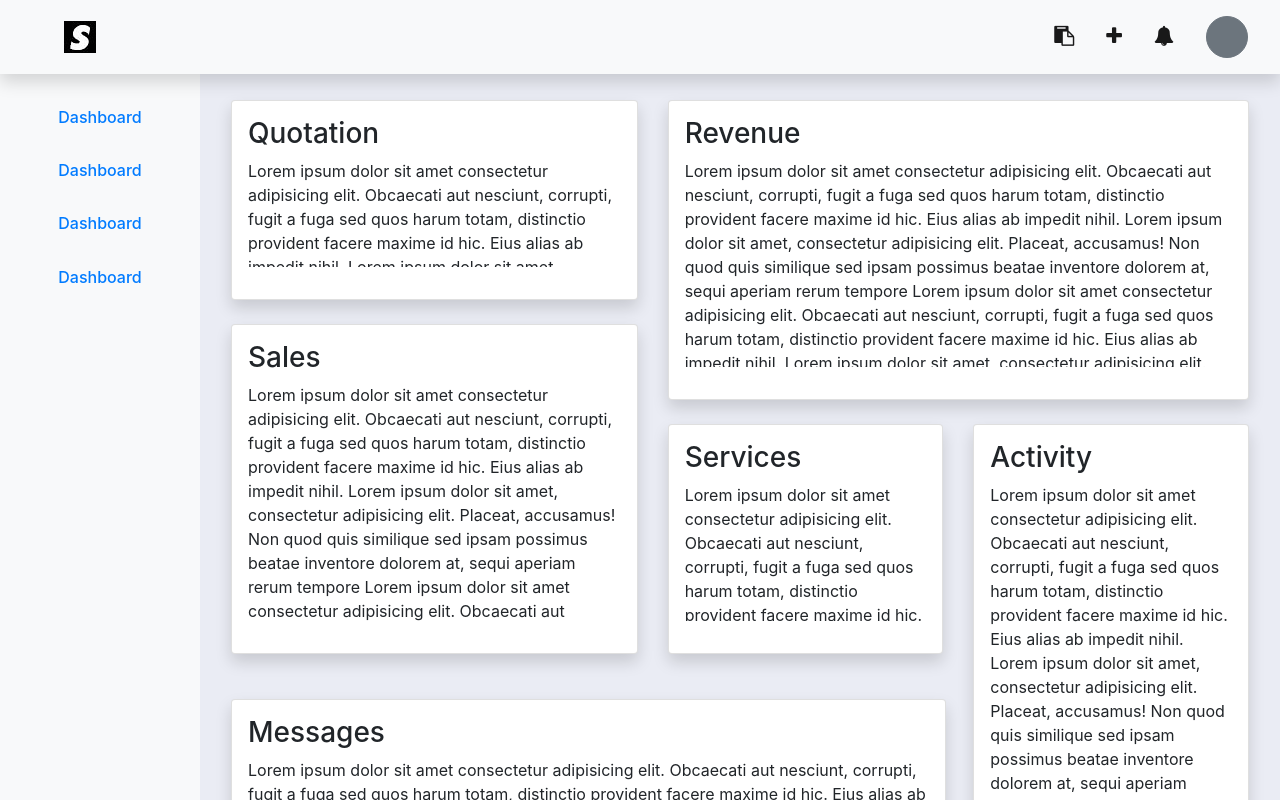
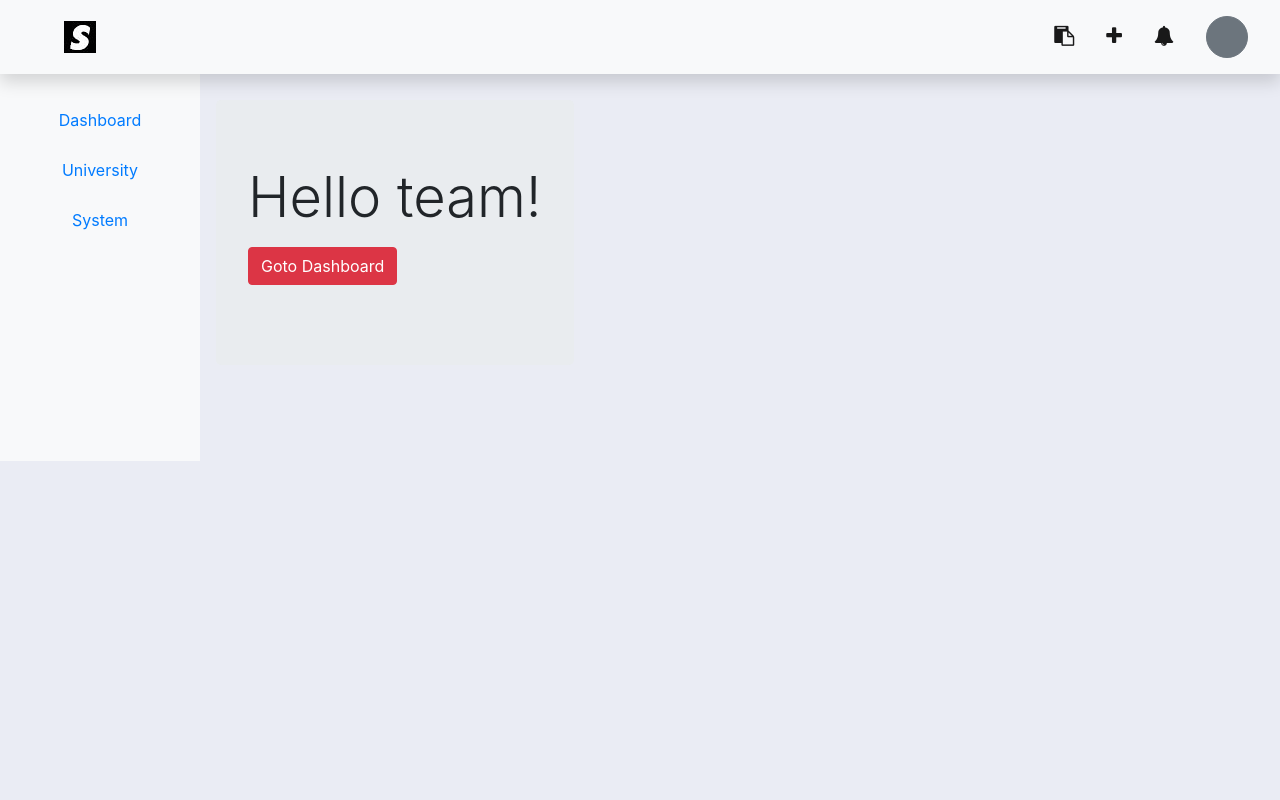
Before and after one commit to kaushikbhat07/starwisp-admin, a React (Create React App) app: page /hello in a window 1280 px wide. Shown: the top 800 px of the page. Built offline with nearby package versions, Linux system fonts and the light colour scheme.

Commit message:
React router

```diff
--- a/src/App.js
+++ b/src/App.js
@@ -1,26 +1,17 @@
 import React from 'react';
-import Main from "./components/layout/Main";
-import Navigation from "./components/layout/Navigation";
-import Sidebar from "./components/layout/Sidebar";
-// import Footer from "./components/layout/Footer";
+import RoutePage from './RoutePage';
 import 'bootstrap/dist/css/bootstrap.min.css';
 import 'font-awesome/css/font-awesome.min.css';
+import { BrowserRouter } from 'react-router-dom';
 
 import './App.css';
 
 function App() {
 	return (
 		<div className="App">
-			<Navigation />
-
-			<div className="pt-100 d-flex flex-row">
-				<Sidebar />
-
-				<Main />
-
-			</div>
-
-			{/* <Footer /> */}
+			<BrowserRouter>
+				<RoutePage />
+			</BrowserRouter>
 		</div>
 	);
 }
--- /dev/null
+++ b/src/RoutePage.js
@@ -0,0 +1,42 @@
+import React, { Component } from 'react';
+import Main from './components/layout/Main'
+import Hello from './components/layout/Hello'
+import Navigation from "./components/layout/Navigation";
+import Sidebar from "./components/layout/Sidebar";
+import { Switch, Route, Redirect, withRouter } from 'react-router-dom';
+
+class RouterPage extends Component {
+
+	render() {
+		return (
+			<div>
+				<Navigation />
+				<div className="pt-100 d-flex flex-row">
+					<Sidebar />
+					<Switch location={this.props.location}>
+						<Route path='/dashboard' component={Main} />
+						<Route exact path='/hello' component={Hello} />
+						<Redirect to="/dashboard" />
+					</Switch>
+
+				</div>
+			</div>
+		);
+	}
+
+}
+
+export default withRouter(RouterPage);
+
+/* <div id="loader">
+	<div id="loader-icon">
+		<img src="assets/images/loader.gif" alt="Loading..." />
+	</div>
+</div> */
+
+
+/* <div id="goto-top">
+<a href="#home" className="text-dark goto-top-btn">
+<i className="fa fa-angle-up"></i>
+</a>
+</div> */
--- /dev/null
+++ b/src/components/layout/Hello.js
@@ -0,0 +1,26 @@
+import React from 'react';
+import './Main.css';
+import { Jumbotron, Button } from 'reactstrap';
+import Footer from "./Footer";
+import { NavLink } from 'react-router-dom'
+
+function Hello() {
+	return (
+		<section>
+			<div className="main-section container">
+				<div className="row pl-3 pr-3">
+					<Jumbotron>
+						<h4 className="display-4">Hello team!</h4>
+						<p className="lead mt-3">
+							<NavLink to='/dashboard'><Button color="danger">Goto Dashboard</Button></NavLink>
+						</p>
+					</Jumbotron>
+				</div>
+				<Footer />
+			</div>
+
+		</section>
+	);
+}
+
+export default Hello;
--- a/src/components/layout/Navigation.js
+++ b/src/components/layout/Navigation.js
@@ -10,21 +10,21 @@ function Navigation() {
 		<header>
 			<Navbar color="light" light expand="md" className="shadow fixed-top">
 				<NavbarBrand className="ml-5">
-					<img src="images/logo.jpg" alt="Starwisp Logo" />
+					<a href="/dashboard"><img src="images/logo.jpg" alt="Starwisp Logo" /></a>
 				</NavbarBrand>
  				<NavbarText className="ml-auto">
 					<Nav>
 						<NavItem>
-							<a className="nav-link" to="/dashboard"><span class="fa fa-clipboard"></span></a>
+							<NavLink className="nav-link" to="/hello"><span class="fa fa-clipboard"></span></NavLink>
 						</NavItem>
 						<NavItem>
-							<a className="nav-link" to="/dashboard"><span className="fa fa-plus"></span></a>
+							<NavLink className="nav-link" to="/hello"><span className="fa fa-plus"></span></NavLink>
 						</NavItem>
 						<NavItem>
-							<a className="nav-link" to="/india"><span className="fa fa-bell"></span></a>
+							<NavLink className="nav-link" to="/hello"><span className="fa fa-bell"></span></NavLink>
 						</NavItem>
 						<NavItem>
-							<a className="nav-link" to="/india">
+							<a className="nav-link">
 								<button className="btn btn-secondary"></button>
 							</a>
 						</NavItem>
--- a/src/components/layout/Sidebar.css
+++ b/src/components/layout/Sidebar.css
@@ -7,5 +7,9 @@
 	padding-top: 100px;
 }
 .sidebar .nav-item {
-	padding-bottom: 10px;
+	margin-bottom: 10px;
 }
+.nav-link:active {
+	background-color: #d3d3d3;
+	color: black;
+}
--- a/src/components/layout/Sidebar.js
+++ b/src/components/layout/Sidebar.js
@@ -1,5 +1,6 @@
 import React from 'react';
 import './Sidebar.css';
+import { NavLink } from 'react-router-dom'
 
 function Sidebar() {
 	return (
@@ -7,24 +8,19 @@ function Sidebar() {
 			<ul className="navbar-nav navbar-light bg-light sidebar text-center">
 
 				<li className="nav-item">
-					<a className="nav-link" href="index.html">
-						<h6>Dashboard</h6>
-					</a>
+					<NavLink to='/hello' className="nav-link active">
+						Dashboard
+					</NavLink>
 				</li>
 				<li className="nav-item">
-					<a className="nav-link" href="index.html">
-						<h6>Dashboard</h6>
-					</a>
+					<NavLink to='/hello' className="nav-link">
+						University
+					</NavLink>
 				</li>
 				<li className="nav-item">
-					<a className="nav-link" href="index.html">
-						<h6>Dashboard</h6>
-					</a>
-				</li>
-				<li className="nav-item">
-					<a className="nav-link" href="index.html">
-						<h6>Dashboard</h6>
-					</a>
+					<NavLink to='/hello' className="nav-link">
+						System
+					</NavLink>
 				</li>
 			</ul>
 
```
